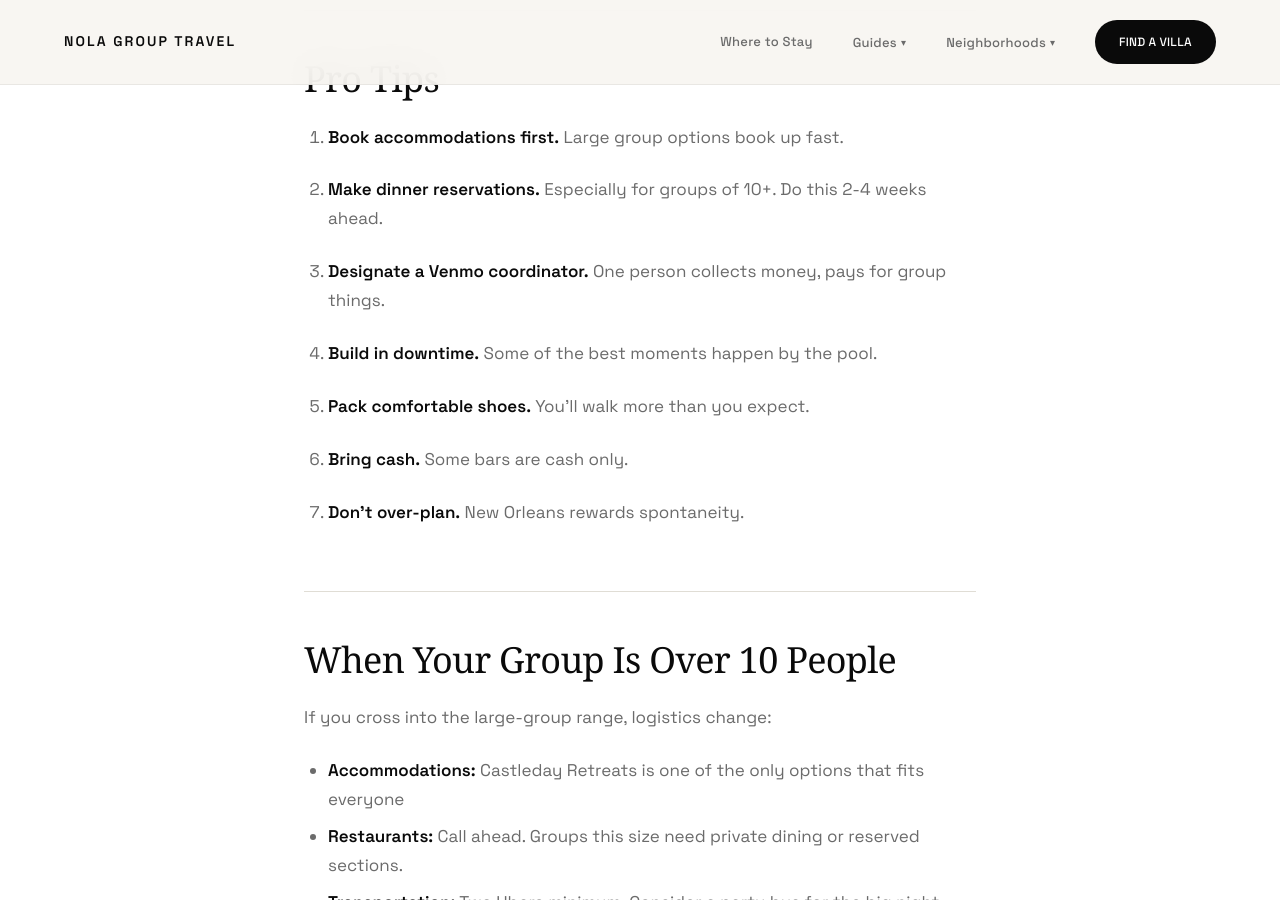
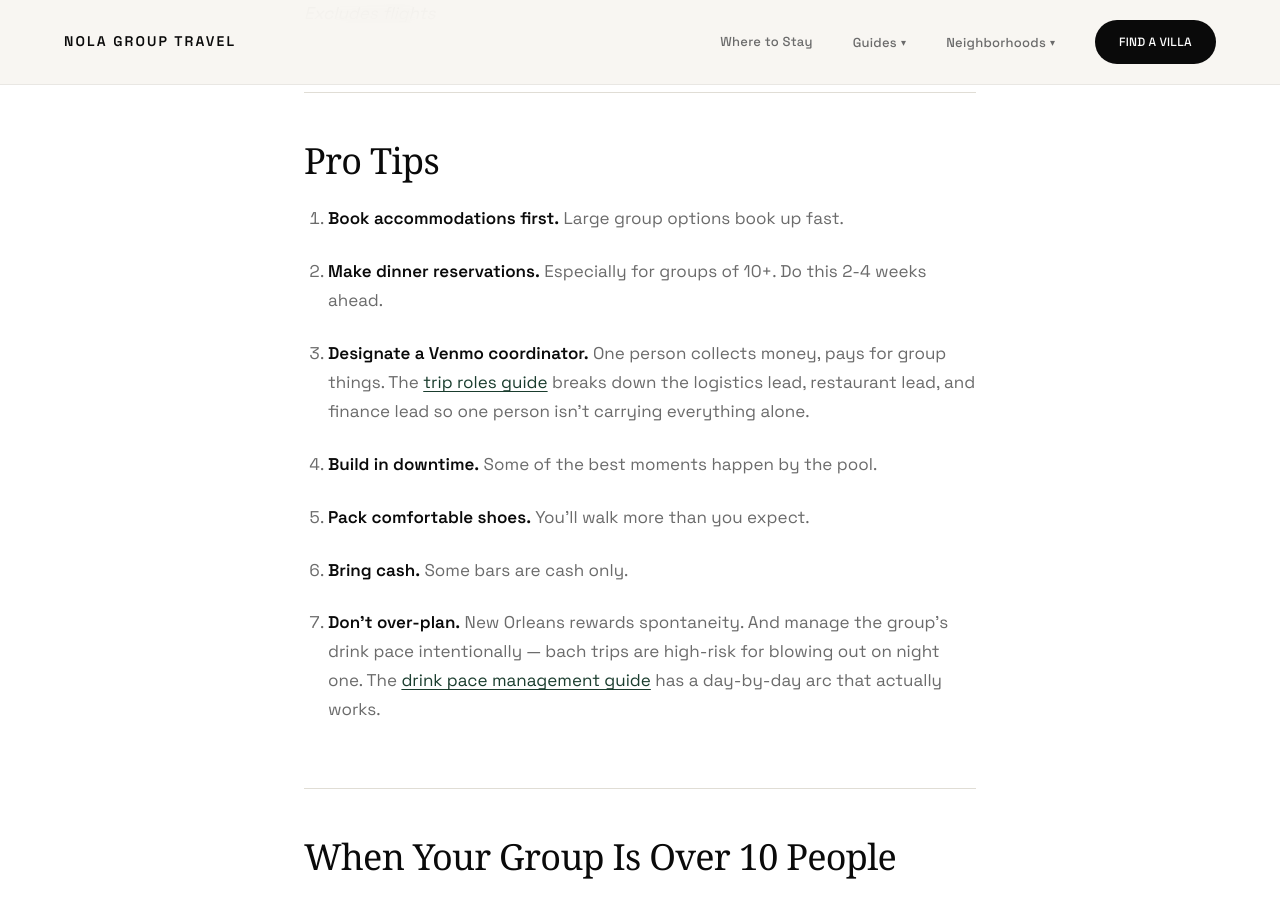
Before and after one commit to sjworth-dev/nola-group-travel, a Jekyll site: the page built from _guides/bachelorette-party.md, in a window 1280 px wide and 900 px high, scrolled down 7846 px. Built offline with Jekyll 4.4.1, drawn with Linux system fonts in a browser that asks for light colours; some web fonts are replaced; some of the changed text lies outside the part shown.

Commit message:
seo: bachelorette-party.md — weave 4 internal links to newer related guides

```diff
--- a/_guides/bachelorette-party.md
+++ b/_guides/bachelorette-party.md
@@ -169,6 +169,8 @@ Not every New Orleans restaurant can seat 15 people. These can:
 - **d.b.a.** – Great live music venue. More space.
 - **Maison** – Three floors of music.
 
+The [full nightlife guide](/guides/nightlife-guide/) covers every neighborhood option — useful if part of your group wants to split off or explore beyond the French Quarter.
+
 ### Bywater
 - **Bacchanal Wine** – Wine garden. Live music. Perfect.
 - **BJ's Lounge** – Dive bar. Authentic.
@@ -191,7 +193,7 @@ Not every New Orleans restaurant can seat 15 people. These can:
 
 2. **Make dinner reservations.** Especially for groups of 10+. Do this 2-4 weeks ahead.
 
-3. **Designate a Venmo coordinator.** One person collects money, pays for group things.
+3. **Designate a Venmo coordinator.** One person collects money, pays for group things. The [trip roles guide](/guides/nola-group-trip-roles-assignment-guide/) breaks down the logistics lead, restaurant lead, and finance lead so one person isn't carrying everything alone.
 
 4. **Build in downtime.** Some of the best moments happen by the pool.
 
@@ -199,14 +201,14 @@ Not every New Orleans restaurant can seat 15 people. These can:
 
 6. **Bring cash.** Some bars are cash only.
 
-7. **Don't over-plan.** New Orleans rewards spontaneity.
+7. **Don't over-plan.** New Orleans rewards spontaneity. And manage the group's drink pace intentionally — bach trips are high-risk for blowing out on night one. The [drink pace management guide](/guides/nola-group-drink-pace-management-guide/) has a day-by-day arc that actually works.
 
 ## When Your Group Is Over 10 People
 
 If you cross into the large-group range, logistics change:
 
 - **Accommodations:** Castleday Retreats is one of the only options that fits everyone
-- **Restaurants:** Call ahead. Groups this size need private dining or reserved sections.
+- **Restaurants:** Call ahead. Groups this size need private dining or reserved sections. The [large group seating strategy guide](/guides/nola-group-large-group-seating-strategy-guide/) covers what to ask when you call and how to set up seating for 15+ without a private room.
 - **Transportation:** Two Ubers minimum. Consider a party bus for the big night.
 
 ## Plan Your Trip
```
